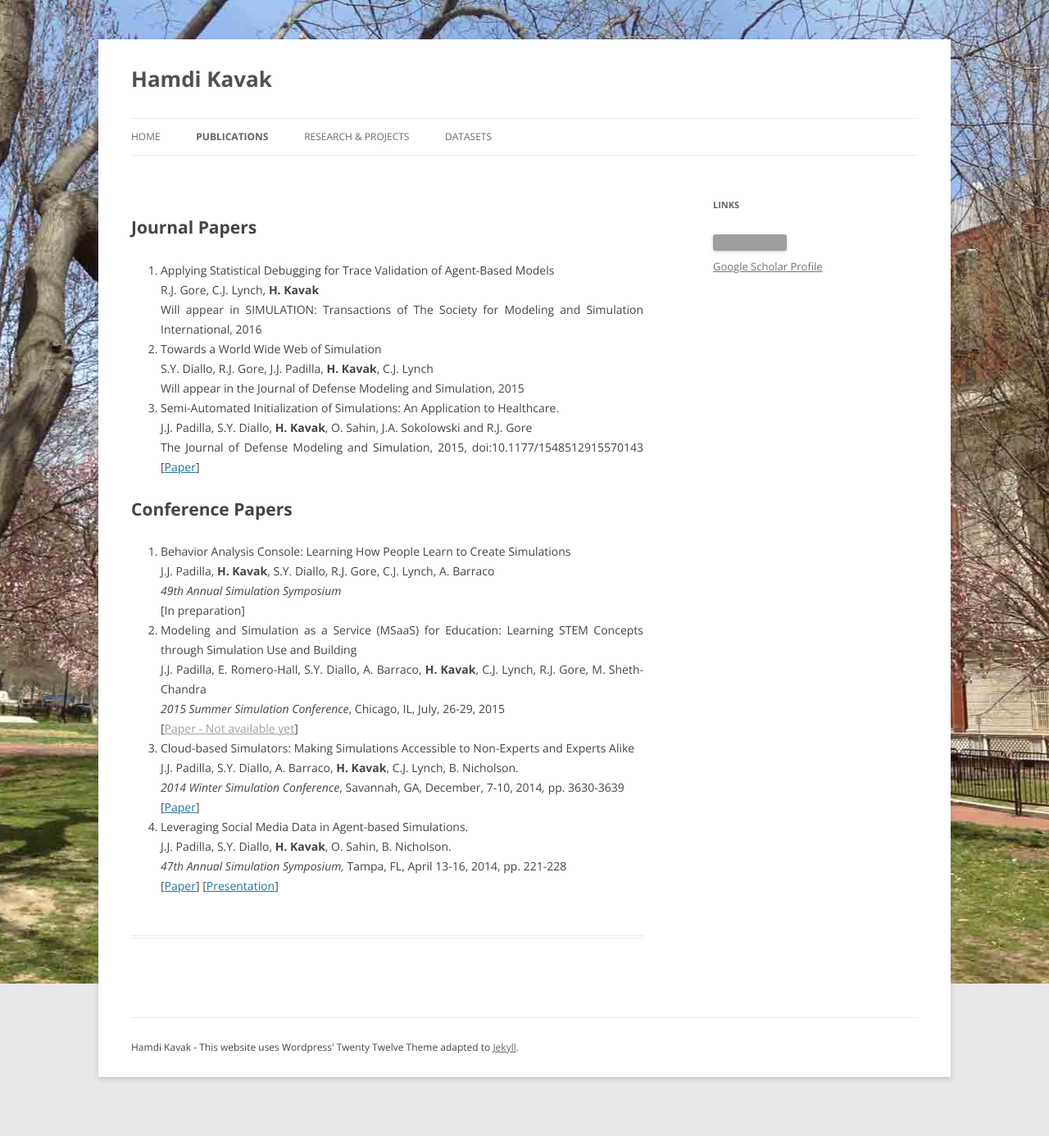
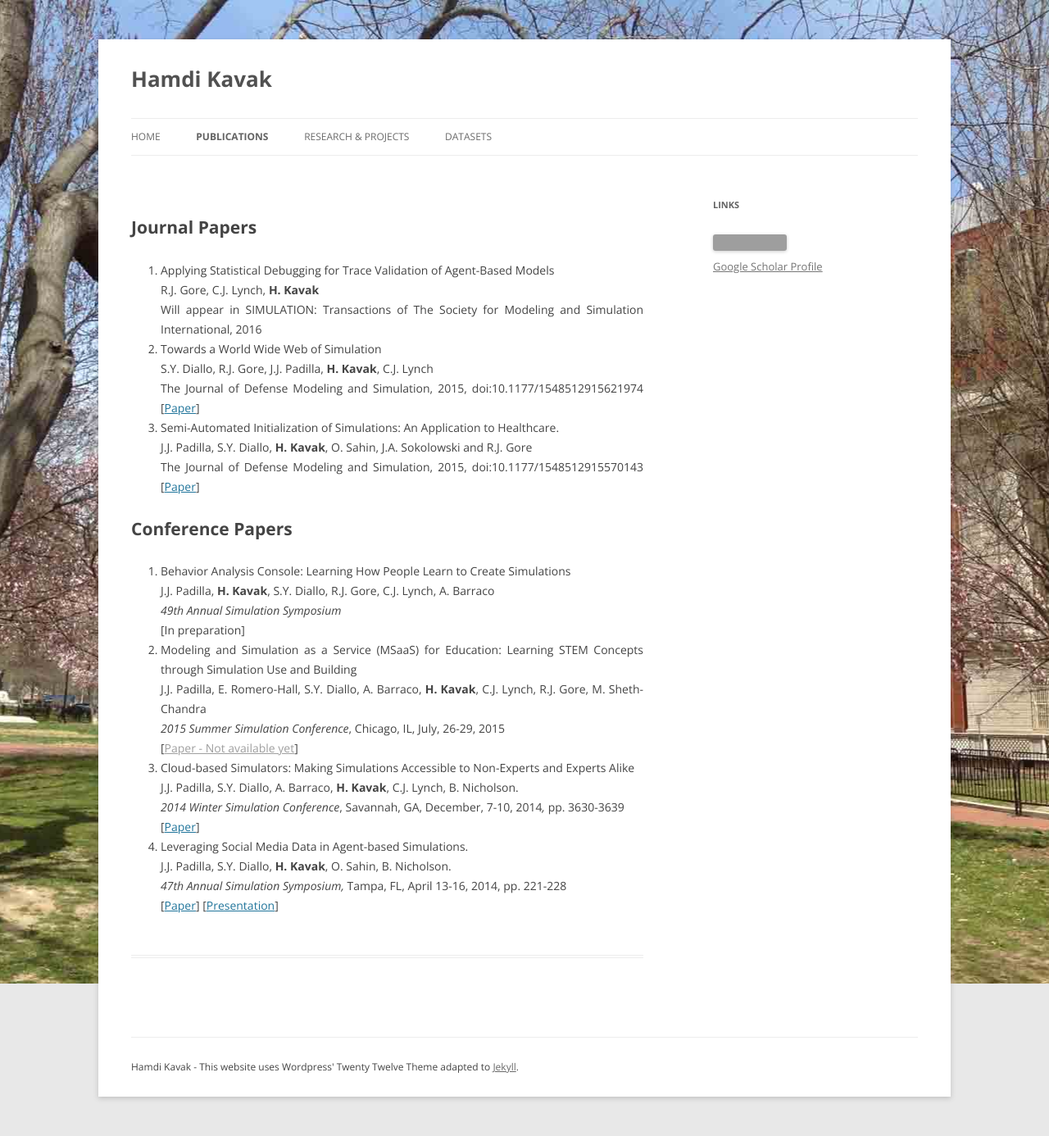
Before and after one commit to hamdikavak/hamdikavak.github.io, a Jekyll site: the page built from publications/index.html, in a window 1280 px wide. Shown: the whole page at 82% size. Built offline with Jekyll 4.4.1, drawn with Linux system fonts in a browser that asks for light colours; nearby versions of some CDN libraries; library files that are not in the unit come from our copies; before the commit the page ends 1362 px from its top, so only the background shows below that; grey boxes are pictures that could not be loaded.

Commit message:
Update index.html

```diff
--- a/publications/index.html
+++ b/publications/index.html
@@ -14,12 +14,13 @@
 </li>
 <li style="text-align: justify;">Towards a World Wide Web of Simulation<br />
 S.Y. Diallo, R.J. Gore, J.J. Padilla, <strong>H. Kavak</strong>, C.J. Lynch<br />
-Will appear in the Journal of Defense Modeling and Simulation, 2015
+The Journal of Defense Modeling and Simulation, 2015,  doi:10.1177/1548512915621974
+[<a title="RG Archive" href="https://www.researchgate.net/publication/288855696_Towards_a_World_Wide_Web_of_Simulation">Paper</a>]</li>
 </li>
 <li style="text-align: justify;">Semi-Automated Initialization of Simulations: An Application to Healthcare.<br />
 J.J. Padilla, S.Y. Diallo, <strong>H. Kavak</strong>, O. Sahin,  J.A. Sokolowski and R.J. Gore<br />
 The Journal of Defense Modeling and Simulation, 2015,  doi:10.1177/1548512915570143
-[<a title="Sage Repository" href="http://dms.sagepub.com/content/early/2015/01/07/1548512914565503.abstract">Paper</a>]</li>
+[<a title="RG Archive" href="https://www.researchgate.net/publication/272914554_Semi-automated_initialization_of_simulations_an_application_to_healthcare">Paper</a>]</li>
 </ol>
 <h1>Conference Papers<strong><br />
 </strong></h1>
@@ -36,11 +37,11 @@
 <li style="text-align: justify;">Cloud-based Simulators: Making Simulations Accessible to Non-Experts and Experts Alike<br />
 J.J. Padilla, S.Y. Diallo, A. Barraco, <strong>H. Kavak</strong>, C.J. Lynch,  B. Nicholson.<br />
 <em>2014 Winter Simulation Conference</em>, Savannah, GA, December, 7-10, 2014<em>, </em>pp. 3630-3639<br />
-[<a title="Download" href="http://informs-sim.org/wsc14papers/includes/files/323.pdf">Paper</a>]</li>
+[<a title="RG Archive" href="https://www.researchgate.net/publication/269411595_Cloud-based_simulators_Making_simulations_accessible_to_non-experts_and_experts_alike">Paper</a>]</li>
 
 <li style="text-align: justify;">Leveraging Social Media Data in Agent-based Simulations.<br />
 J.J. Padilla, S.Y. Diallo, <strong>H. Kavak</strong>, O. Sahin,  B. Nicholson.<br />
 <em>47th Annual Simulation Symposium,</em> Tampa, FL, April 13-16, 2014, pp. 221-228<br />
-[<a title="ACM Repository" href="http://dl.acm.org/citation.cfm?id=2664292.2664309">Paper</a>]
+[<a title="RG Archive" href="https://www.researchgate.net/publication/269411592_Leveraging_Social_Media_Data_in_Agent-based_Simulations">Paper</a>]
 [<a href="http://www.hamdikavak.com/wp-content/uploads/2014/08/SCS_2014_Presentation.pdf">Presentation</a>]</li>
 </ol>
```
